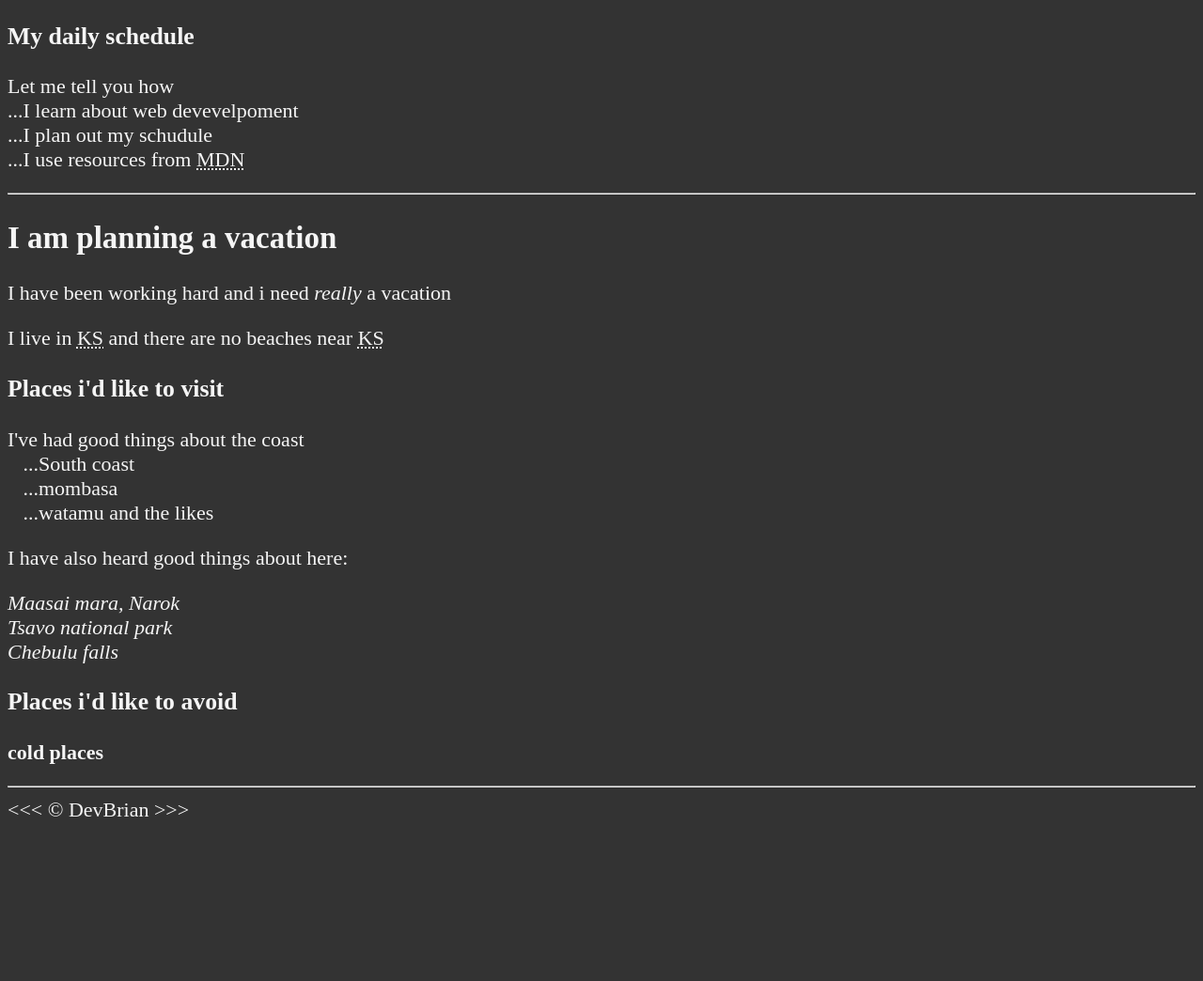
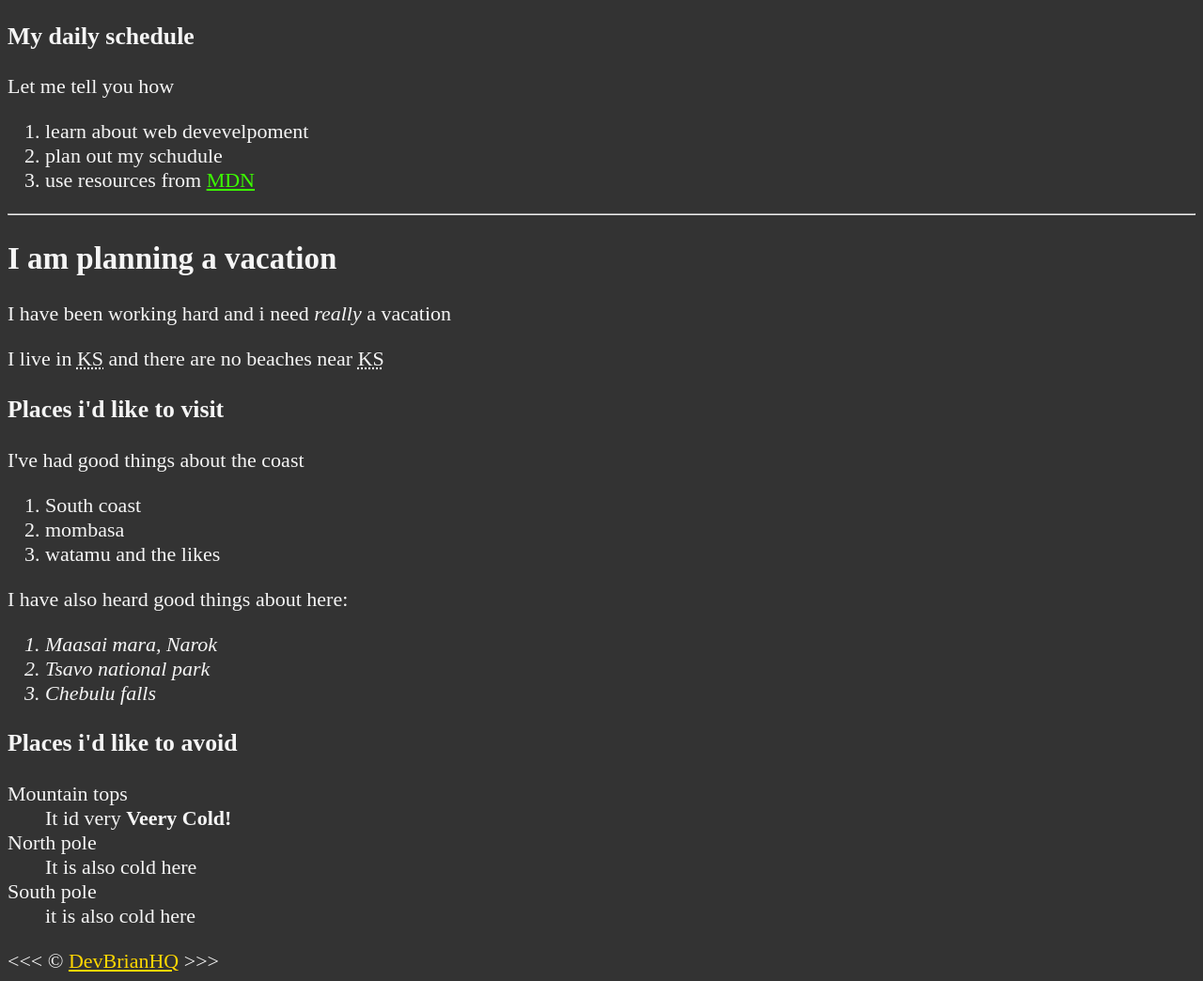
Before and after one commit to DevBrianHQ/html-project-01, a plain HTML site: page index.html in a window 1280 px wide. Shown: the part 180-1224 px from the top of the page at 94% size. Before the commit the page ends 1063 px from the top, so only its background shows below. Drawn offline with Linux system fonts and the light colour scheme.

Commit message:
just a simple website

```diff
--- a/index.html
+++ b/index.html
@@ -19,13 +19,14 @@
     <!--Add more information on strategy here-->
     <h2> I am ready to learn html</h2>
     <h3>My daily schedule</h3>
-    <p>Let me tell you how
-        <br>...I learn about web devevelpoment
-        <br>...I plan out my schudule
-        <br>...I use resources from
-        <abbr title="Mozilla Developer Network">MDN</abbr>
+    <p>Let me tell you how</p>
+    <ol>
+        <li> learn about web devevelpoment</li>
+        <li> plan out my schudule</li>
+        <li> use resources from <abbr title="Mozilla Developer Network"></abbr>
+            <a href="https://developer.mozilla.org/en-US/" style="color: rgb(60, 255, 0)">MDN</a></abbr></li>
+   </ol>
 
-    </p>
     <hr>
 <!--TODO:more information my vacation-->
     <h2> I am planning a vacation</h2>
@@ -33,24 +34,37 @@
     <p>I live in <abbr title="kansas,Missouri">KS</abbr> and there are no beaches near <abbr title="kansas,Missouri">KS</abbr> </p>
 
     <h3>Places i'd like to visit</h3>
-
-    <p>I've had good things about the coast
-        <br>&nbsp;&nbsp;&nbsp;...South coast
-        <br>&nbsp;&nbsp;&nbsp;...mombasa
-        <br>&nbsp;&nbsp;&nbsp;...watamu and the likes
-    </p>
+    <p>I've had good things about the coast</p>
+    <ol>
+        <li>South coast </li>
+        <li>mombasa</li>
+        <li>watamu and the likes</li>
+    </ol>
 
     <p>I have also heard good things about here:</p>
     <address>
-        Maasai mara, Narok <br>
-        Tsavo national park <br>
-        Chebulu falls <br>
+        <ol>
+            <li>Maasai mara, Narok <br></li>
+            <li>Tsavo national park <br></li>
+            <LI>Chebulu falls <br></li>
+        </ol>
     </address>
+
 <!--TODO: places to avoid-->
     <h3>Places i'd like to avoid</h3>
-    <p><strong>cold places</strong></p>
-    <hr>
-    &lt;&lt;&lt; &copy; DevBrian &gt;&gt;&gt;
+    <dl>
+        <dt>Mountain tops</dt>
+        <dd>It id very <strong>Veery Cold!</strong></dd>
+
+        <dt>North pole</dt>
+        <dd>It is also cold here</dd>
+
+        <dt>South pole</dt>
+        <dd>it is also cold here</dd>
+    </dl>
+
+
+    &lt;&lt;&lt; &copy; <a href="about.html" style="color:gold;">DevBrianHQ</a> &gt;&gt;&gt;
 
 </body>
 </html>
```
